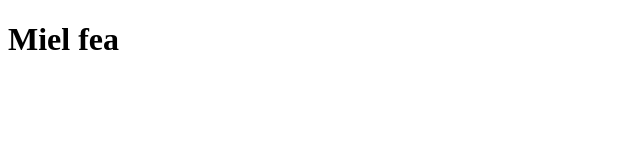
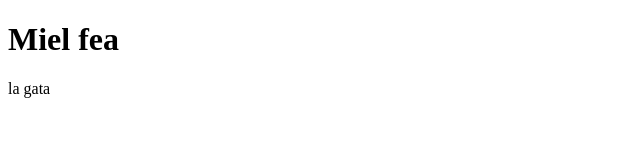
Before and after one commit to mgmedinac/practica, a plain HTML site: page index.html in a window 1280 px wide. Shown: the full height of the page, 0-640 px from the left. Drawn offline with Linux system fonts and the light colour scheme.

Commit message:
nueva frase (#3)

```diff
--- a/index.html
+++ b/index.html
@@ -7,5 +7,6 @@
 </head>
 <body>
     <h1> Miel fea </h1>
+    <p>la gata</p>
 </body>
 </html>
```
